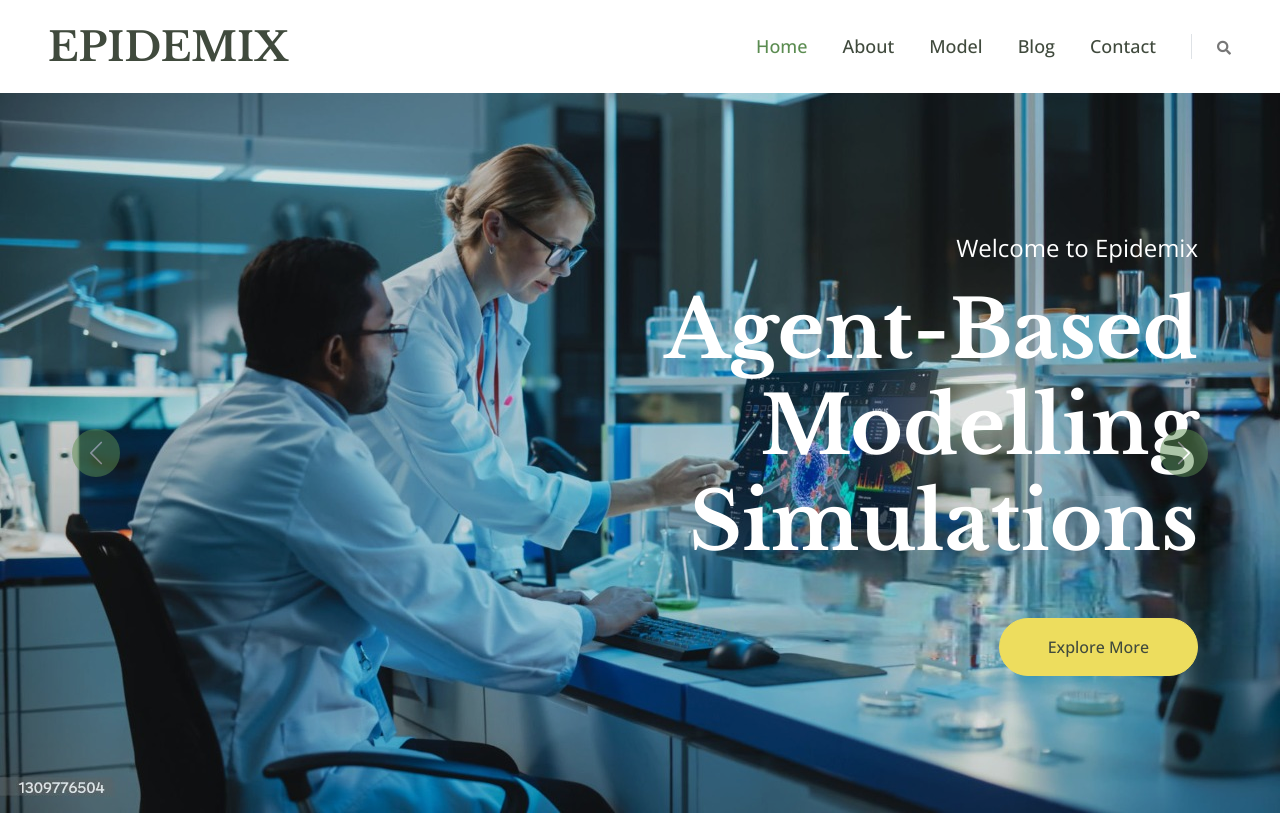
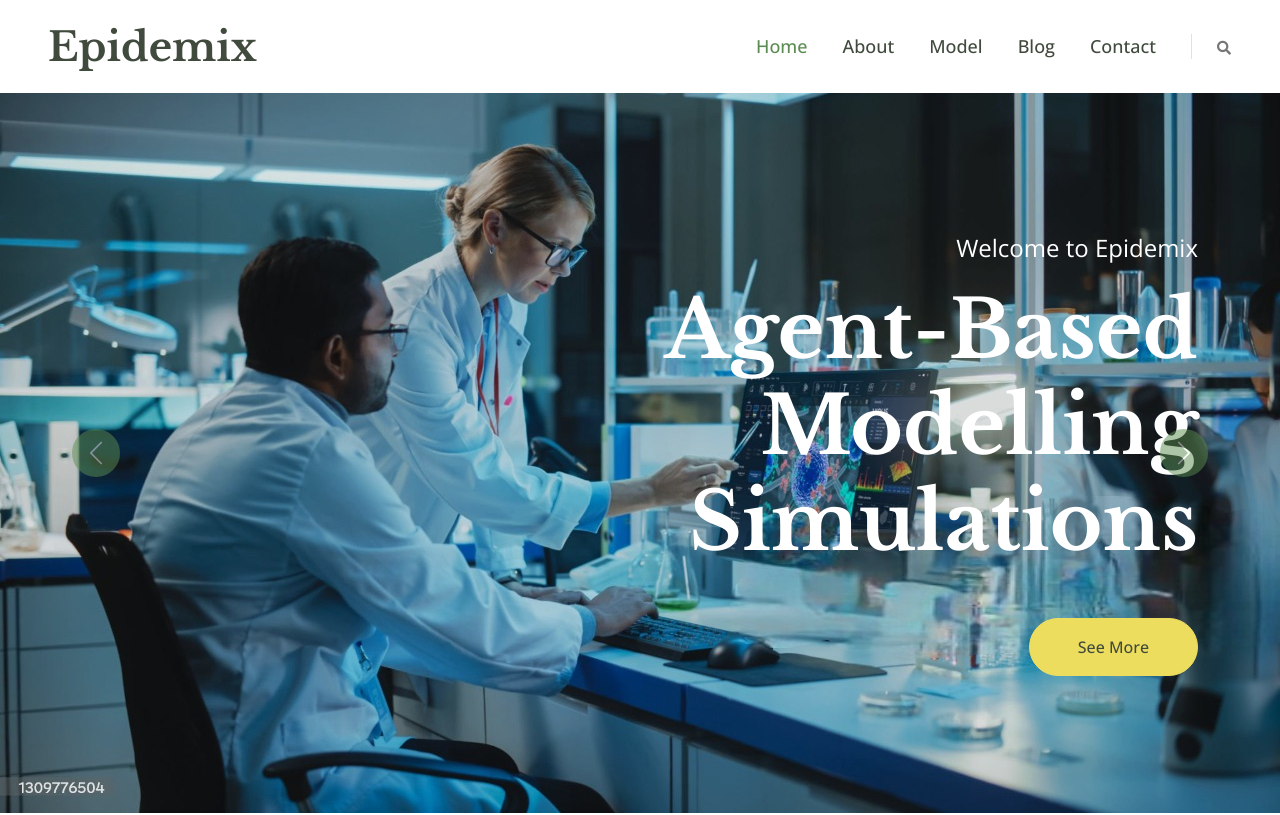
Before and after one commit to Joram-kireki/Epidemix-Website, a plain HTML site: page index.html in a window 1280 px wide. Shown: the top 815 px of the page. Drawn offline with nearby package versions, Linux system fonts and the light colour scheme.

Commit message:
init site

```diff
--- a/index.html
+++ b/index.html
@@ -46,7 +46,7 @@
     <!-- Navbar Start -->
     <nav class="navbar navbar-expand-lg bg-white navbar-light sticky-top px-4 px-lg-5">
         <a href="index.html" class="navbar-brand d-flex align-items-center">
-            <h1 class="m-0">EPIDEMIX</h1>
+            <h1 class="m-0">Epidemix</h1>
         </a>
         <button type="button" class="navbar-toggler me-0" data-bs-toggle="collapse" data-bs-target="#navbarCollapse">
             <span class="navbar-toggler-icon"></span>
@@ -94,7 +94,7 @@
                                 <div class="col-lg-8 text-end">
                                     <p class="fs-4 text-white">Welcome to Epidemix</p>
                                     <h1 class="display-1 text-white mb-5 animated slideInRight">Agent-Based Modelling Simulations</h1>
-                                    <a href="about.html" class="btn btn-secondary rounded-pill py-3 px-5 animated slideInLeft">Explore More</a>
+                                    <a href="about.html" class="btn btn-secondary rounded-pill py-3 px-5 animated slideInLeft">See More</a>
                                 </div>
                             </div>
                         </div>
```
